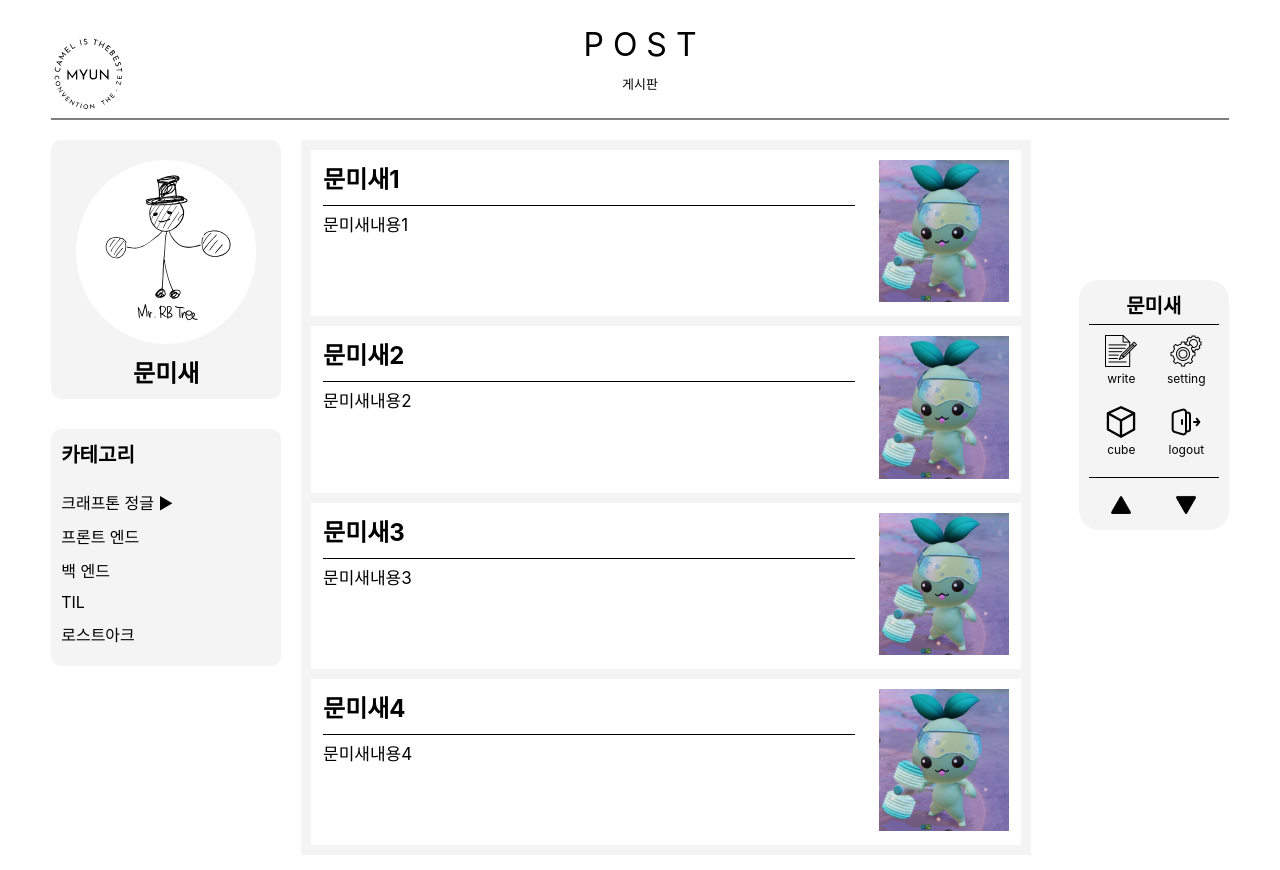
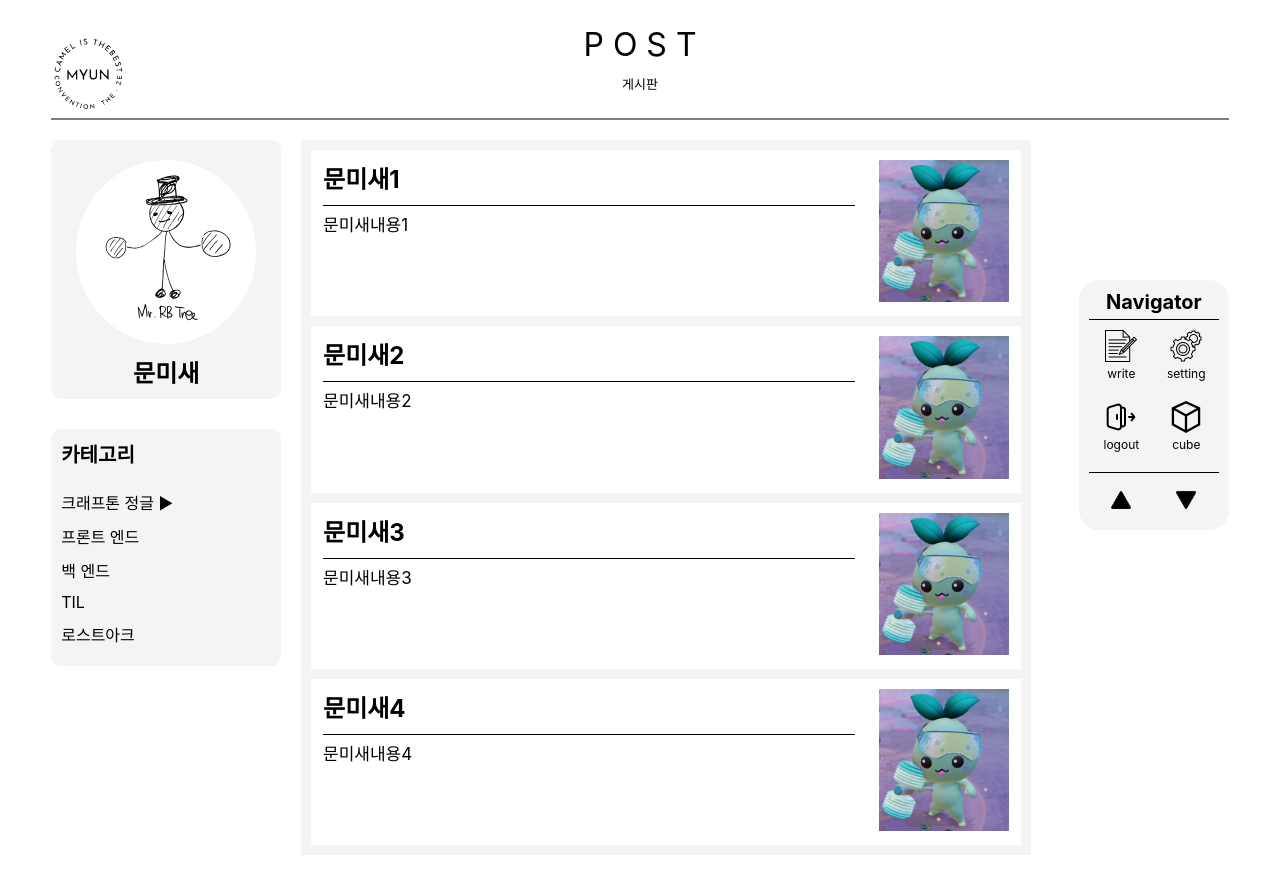
Before and after one commit to CamelIsTheBestConvention/MYun_SJ, a React (Create React App) app in the folder client/: page /post in a window 1280 px wide. Shown: the top 870 px of the page. Built offline with nearby package versions, Linux system fonts and the light colour scheme; the HTML template or start-up script is replaced by a standard one.

Commit message:
add logout

```diff
--- a/client/src/components/post/postSidebar.tsx
+++ b/client/src/components/post/postSidebar.tsx
@@ -5,13 +5,36 @@ import cube from "../../img/cube.png"
 import logout from "../../img/logout.png"
 import downArrow from "../../img/downArrow.png"
 import upArrow from "../../img/upArrow.png"
+import axios from "axios";
+import { useNavigate } from 'react-router-dom';
+
 
 const PostSidebar = () => {
+    const navigate = useNavigate();
+
+    const logoutfunc = async (e:any) => {
+        e.preventDefault();
+        try {
+            const response = await axios.post('http://localhost:5000/api/users/logout', {}, { // Use POST and send an empty object as the body
+                headers: {
+                    'Content-Type': 'application/json'
+                }
+            });
+            alert('로그아웃했습니다.');
+            console.log(response.data);
+
+            navigate('/login');
+        } catch (error) {
+            console.error('로그아웃 에러:', error);
+        }
+    };
+
+
     return (
         <>
             <div className="postSidebar-box">
                 <div className="postSidebar-inner">
-                    <p className="postSidebar-inner-nickname">문미새</p>
+                    <p className="postSidebar-inner-nickname">Navigator</p>
                     <div className="postSidebar-icon">
                         <a href="/write">
                             <img src={write} alt="" />
@@ -23,13 +46,13 @@ const PostSidebar = () => {
                         </a>
                     </div>
                     <div className="postSidebar-icon">
+                        <a href="#" onClick={logoutfunc}>
+                            <img src={logout} alt="" />
+                            <p>logout</p>
+                        </a>
                         <a href="#">
                             <img src={cube} alt="" />
                             <p>cube</p>
-                        </a>
-                        <a href="#">
-                            <img src={logout} alt="" />
-                            <p>logout</p>
                         </a>
                     </div>
                     <div className="postSidebar-arrow">
@@ -41,4 +64,4 @@ const PostSidebar = () => {
         </>
     )
 }
-export default PostSidebar
+export default PostSidebar;
```
Also changed, not shown: 2 other files (tests, documents, lock files or other folders).
